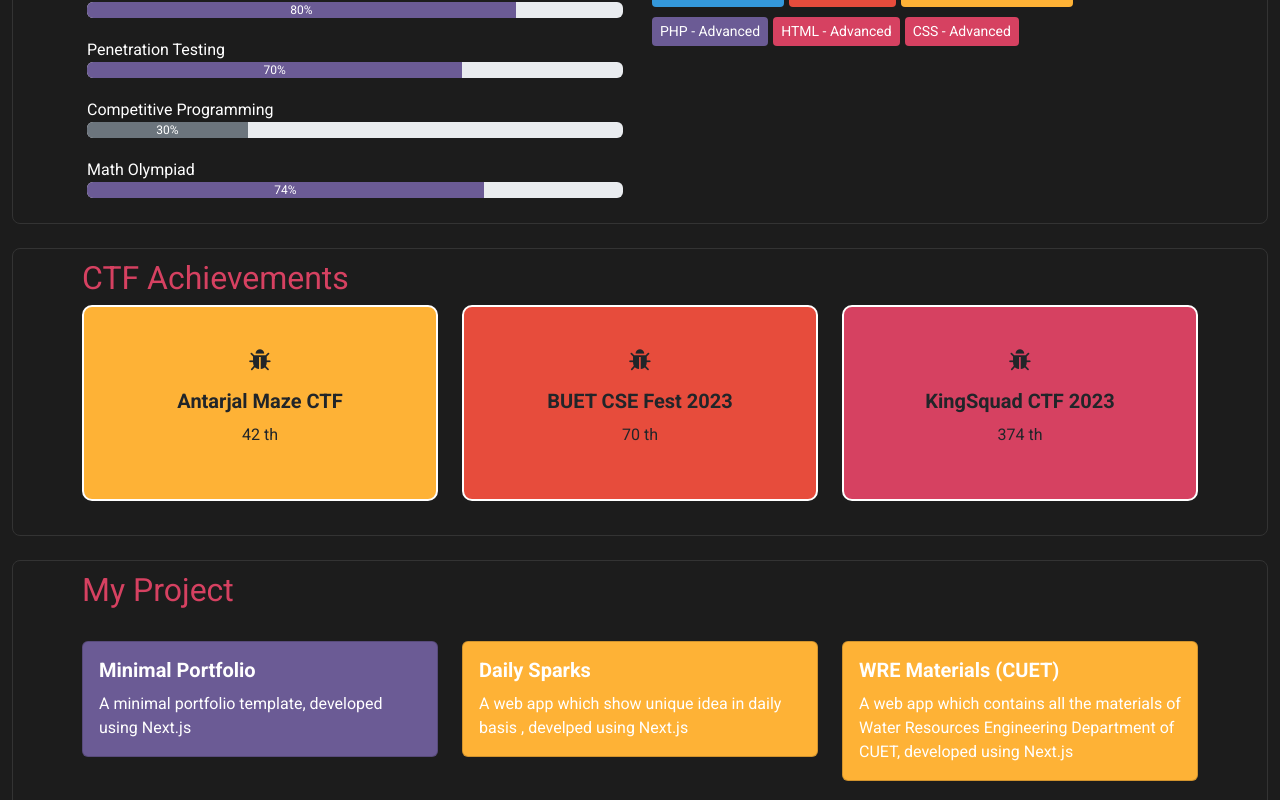
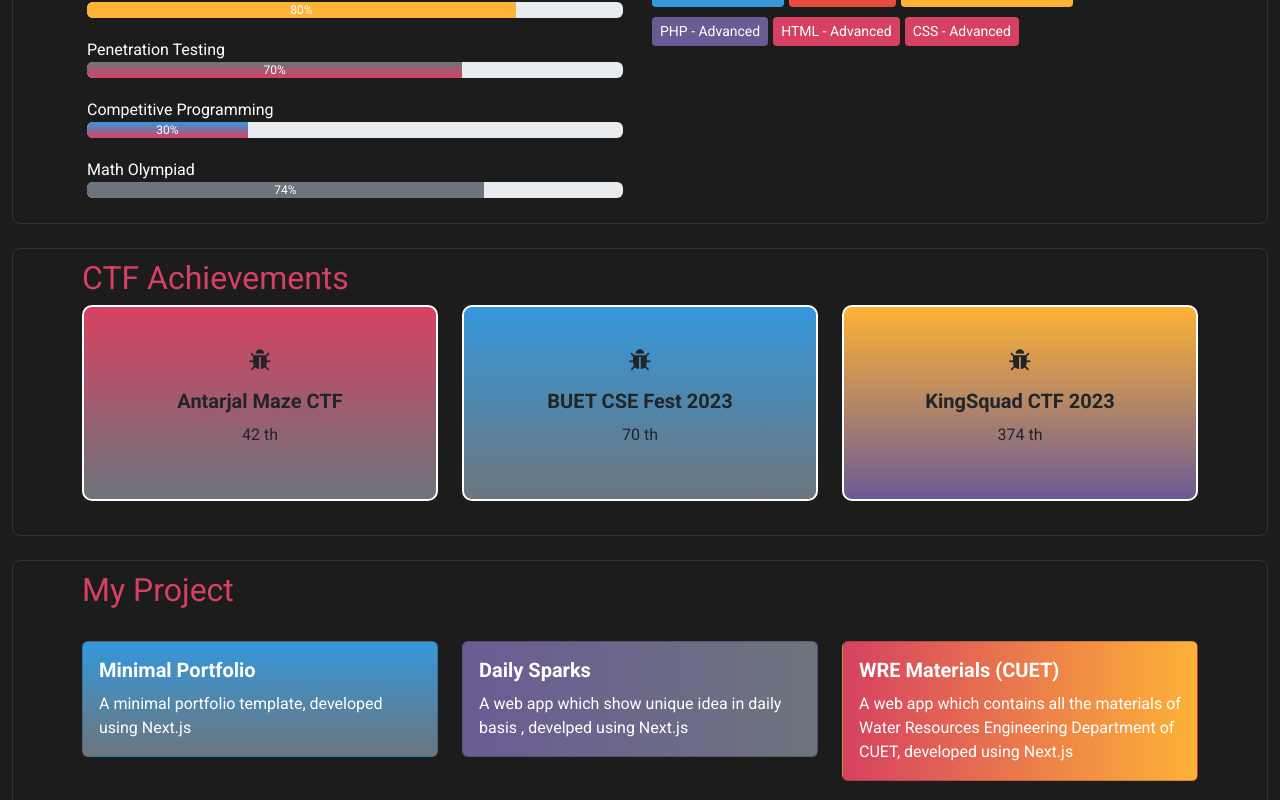
Before and after one commit to sh0von/Next-JS-Portfolio, a Next.js app: page / in a window 1280 px wide. Shown: the part 280-1080 px from the top of the page. Built offline with nearby package versions, Linux system fonts and the light colour scheme.

Commit message:
Data Update

```diff
--- a/data.js
+++ b/data.js
@@ -44,6 +44,15 @@ const getRandomColor = () => {
   return colors[randomIndex];
 };
 
+const getRandomGradientColor = () => {
+  const startColor = getRandomColor();
+  const endColor = getRandomColor();
+
+  const gradientDirection = Math.random() < 0.5 ? 'to right' : 'to bottom'; // You can change the gradient direction as needed.
+
+  return `linear-gradient(${gradientDirection}, ${startColor}, ${endColor})`;
+};
+
 const projects = [
   {
     title: "Minimal Portfolio",
@@ -86,6 +95,7 @@ const projects = [
     description:
       "A messenger bot which can solve math problem and show wolfram alpha result.",
     link: "https://github.com/sh0von/WolframAlpha-Messenger-Bot",
+
   },
 
 ];
@@ -128,4 +138,4 @@ const socialMedia = [
 
 ];
 
-export { languages, skills, email, projects, asciiArt, getRandomColor,ctfAchievements ,socialMedia};
+export { languages, skills, email, projects, asciiArt, getRandomColor,ctfAchievements ,socialMedia,getRandomGradientColor};
--- a/pages/index.js
+++ b/pages/index.js
@@ -9,6 +9,7 @@ import {
   getRandomColor,
   ctfAchievements,
   socialMedia,
+  getRandomGradientColor
 } from "../data";
 
 
@@ -23,7 +24,7 @@ function Skill({ name, percentage }) {
   const skillBarStyle = {
     width: `${percentage}%`,
     height: "100%",
-    backgroundColor: getRandomColor(),
+    background: getRandomGradientColor(), // Use getRandomGradientColor here.
     animation: `skillAnimation-${percentage} ${animationDuration} ease-in-out`,
   };
 
@@ -109,7 +110,10 @@ function Home() {
     <div className="row">
       {ctfAchievements.map((achievement, index) => (
         <div className="col-md-4 mb-4" key={index}>
-  <div className="card ctf-card" style={{ backgroundColor: getRandomColor() }}>
+  <div className="card ctf-card"  style={{
+                      background: getRandomGradientColor(), // Apply gradient background here.
+                       // Set text color to contrast with the gradient.
+                    }}>
     <div className="card-body">
       <div className="ctf-icon">
 <i className="fa fa-bug"></i>
@@ -137,8 +141,10 @@ function Home() {
               <div className="col-md-4 mb-4 slide " key={index}>
                 <a href={project.link} className="a">
                   <div
-                    className="card project-card"
-                    style={{ backgroundColor: getRandomColor() }}
+                    className="card project-card"  style={{
+                      background: getRandomGradientColor(), // Apply gradient background here.
+                       // Set text color to contrast with the gradient.
+                    }}
                   >
                     <div className="card-body">
                       <h5 className="card-title">{project.title}</h5>
@@ -151,10 +157,10 @@ function Home() {
           </div>
         </div>
       </section>
-      <section className="mt-4">
-        <div className="container">
+      <section className="mt-4 ">
+        <div className="container ">
           <div className="row">
-            <div className="col-md-6">
+            <div className="col-md-6  ">
               <h2>Contact Me</h2>
               <p>
                 You can reach out to me via email at{' '}
```
